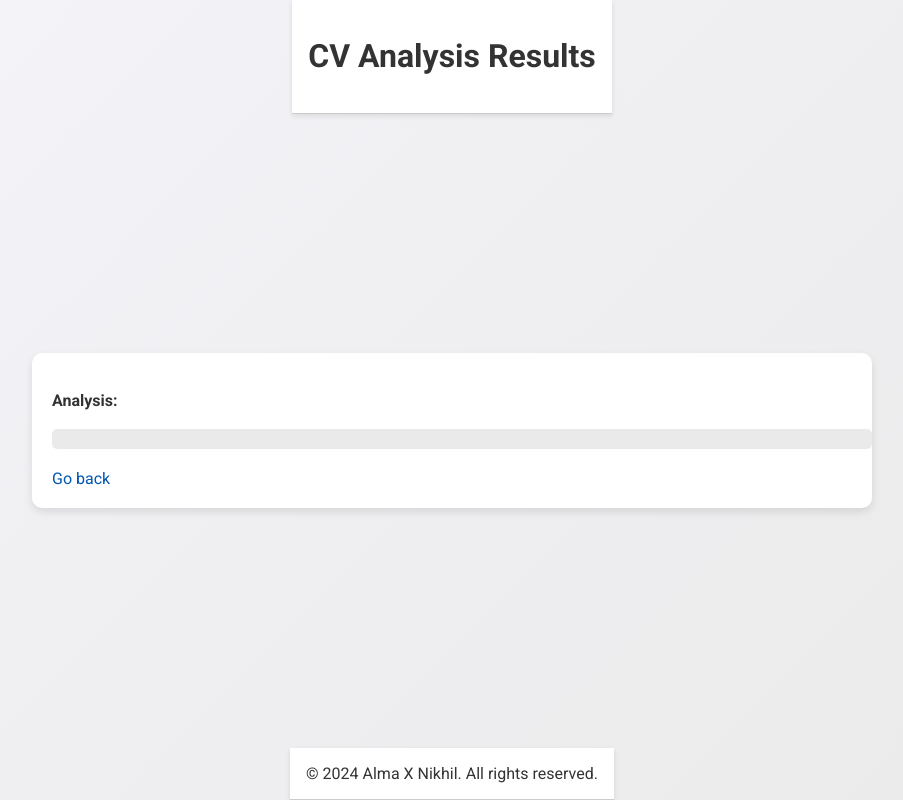
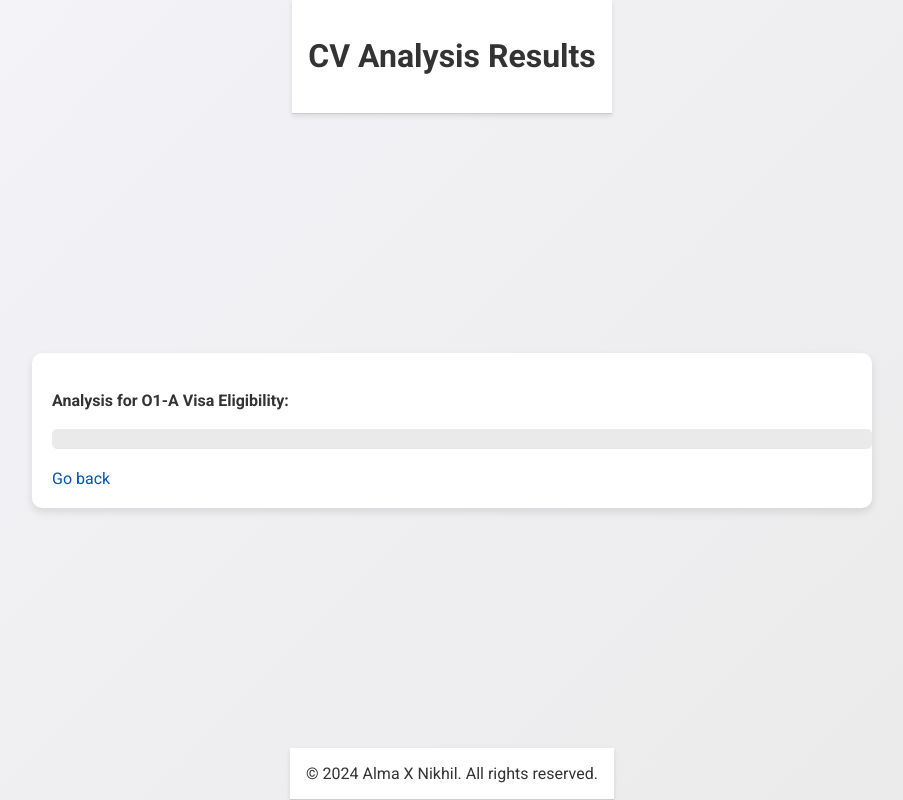
Before and after one commit to Nik-Reddy/AlmaO1A, a FastAPI app: template templates/results.html in a window 1280 px wide. Shown: the whole page, without its empty margins (188-1091 px from the left). Run offline with FastAPI, Linux system fonts and the light colour scheme; the template is opened without the code that fills it, so the values that code supplies are empty.

Commit message:
Update results.html

```diff
--- a/templates/results.html
+++ b/templates/results.html
@@ -4,7 +4,7 @@
 {% block title %}CV Analysis Results{% endblock %}
 {% block header %}CV Analysis Results{% endblock %}
 {% block content %}
-<p><strong>Analysis:</strong></p>
+<p><strong>Analysis for O1-A Visa Eligibility:</strong></p>
 <pre>{{ result }}</pre> <!-- Display the results -->
 <a href="/" style="display: block; width: max-content; margin-top: 20px;">Go back</a>
 {% endblock %}
```
